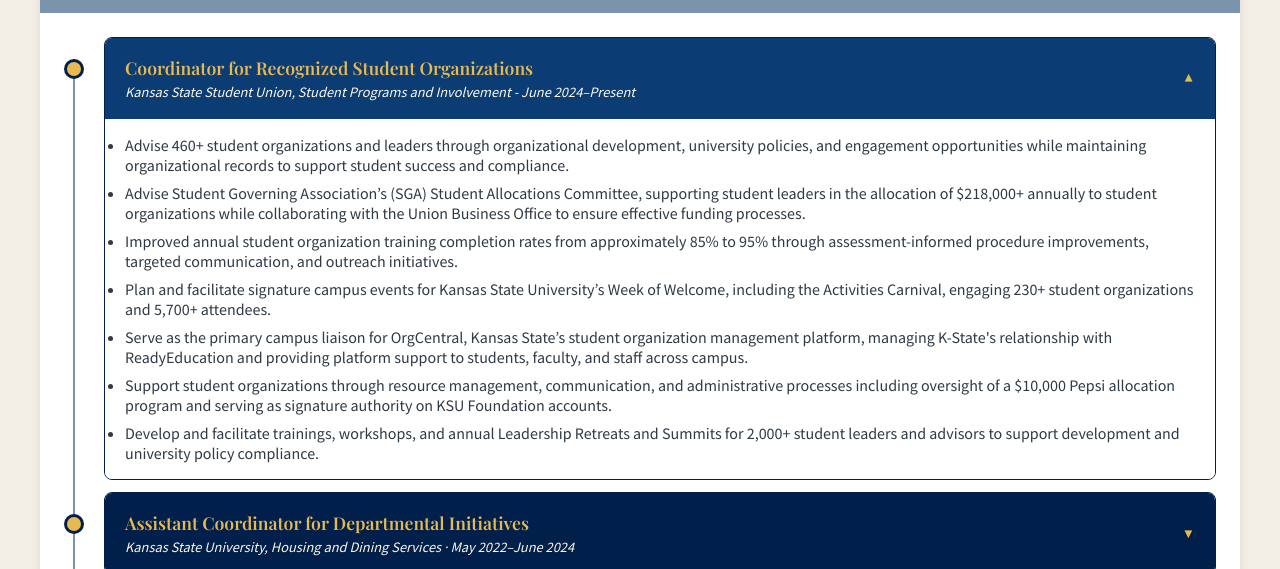
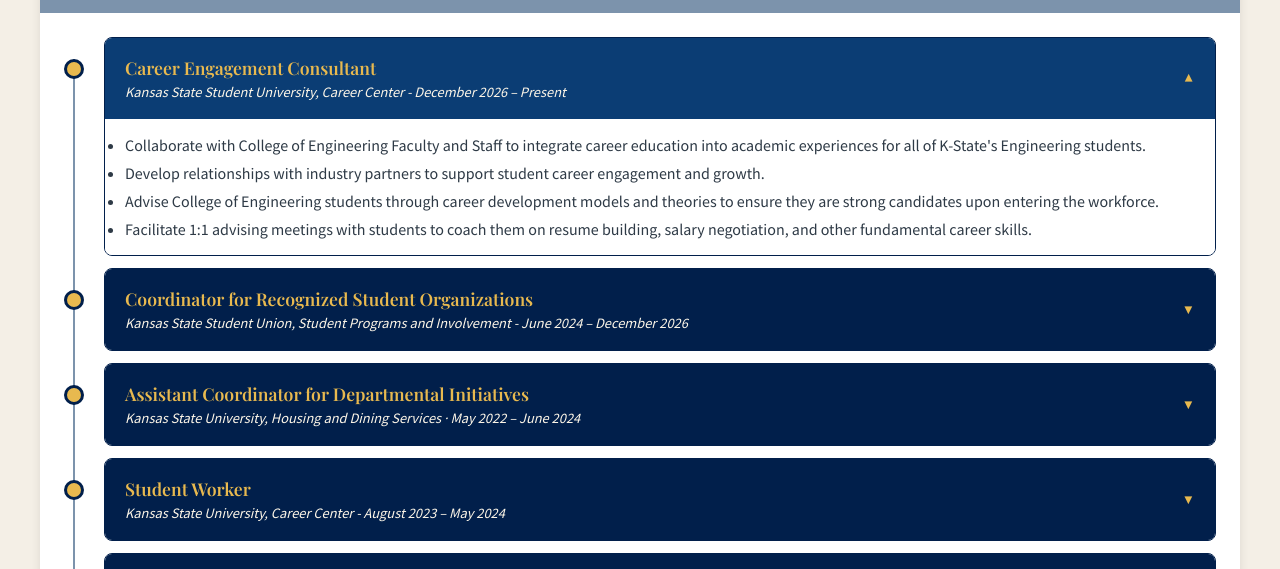
Before and after one commit to jdporter447/portfolio-site, a plain HTML site: page professional-experiences.html in a window 1280 px wide. Both pictures are taken after a click on the button 660 px from the left and 291 px from the top of the page. Shown: the part 213-782 px from the top of the page. Drawn offline with nearby package versions, Linux system fonts and the light colour scheme.

Commit message:
Fix date formatting in professional experiences
Updated date formats for various positions to include spaces around the dash.

```diff
--- a/professional-experiences.html
+++ b/professional-experiences.html
@@ -40,8 +40,29 @@
                             <div class="accordion-item">
                                 <button class="accordion-trigger" aria-expanded="false">
                                     <span class="accordion-trigger-text">
+                                        <strong>Career Engagement Consultant</strong>
+                                        <i>Kansas State Student University, Career Center - December 2026 – Present</i>
+                                    </span>
+                                    <span class="accordion-icon">▼</span>
+                                </button>
+                                <div class="accordion-panel">
+                                    <ul>
+                                        <li>Collaborate with College of Engineering Faculty and Staff to integrate career education into academic experiences for all of K-State's Engineering students.</li>
+                                        <li>Develop relationships with industry partners to support student career engagement and growth.</li>
+                                        <li>Advise College of Engineering students through career development models and theories to ensure they are strong candidates upon entering the workforce.</li>
+                                        <li>Facilitate 1:1 advising meetings with students to coach them on resume building, salary negotiation, and other fundamental career skills.</li>
+                                    </ul>
+                                </div>
+                            </div>
+                        </div>
+
+                        <div class="timeline-entry">
+                            <div class="timeline-dot"></div>
+                            <div class="accordion-item">
+                                <button class="accordion-trigger" aria-expanded="false">
+                                    <span class="accordion-trigger-text">
                                         <strong>Coordinator for Recognized Student Organizations</strong>
-                                        <i>Kansas State Student Union, Student Programs and Involvement - June 2024–Present</i>
+                                        <i>Kansas State Student Union, Student Programs and Involvement - June 2024 – December 2026</i>
                                     </span>
                                     <span class="accordion-icon">▼</span>
                                 </button>
@@ -65,7 +86,7 @@
                                 <button class="accordion-trigger" aria-expanded="false">
                                     <span class="accordion-trigger-text">
                                         <strong>Assistant Coordinator for Departmental Initiatives</strong>
-                                        <i>Kansas State University, Housing and Dining Services · May 2022–June 2024</i>
+                                        <i>Kansas State University, Housing and Dining Services · May 2022 – June 2024</i>
                                     </span>
                                     <span class="accordion-icon">▼</span>
                                 </button>
@@ -87,7 +108,7 @@
                                 <button class="accordion-trigger" aria-expanded="false">
                                     <span class="accordion-trigger-text">
                                         <strong>Student Worker</strong>
-                                        <i>Kansas State University, Career Center - August 2023–May 2024</i>
+                                        <i>Kansas State University, Career Center - August 2023 – May 2024</i>
                                     </span>
                                     <span class="accordion-icon">▼</span>
                                 </button>
@@ -106,7 +127,7 @@
                                 <button class="accordion-trigger" aria-expanded="false">
                                     <span class="accordion-trigger-text">
                                         <strong>Undergraduate Assistant Hall Director</strong>
-                                        <i>Indiana State University, Residence Life - July 2021–May 2022</i>
+                                        <i>Indiana State University, Residence Life - July 2021 – May 2022</i>
                                     </span>
                                     <span class="accordion-icon">▼</span>
                                 </button>
@@ -126,7 +147,7 @@
                                 <button class="accordion-trigger" aria-expanded="false">
                                     <span class="accordion-trigger-text">
                                         <strong>Resident Assistant</strong>
-                                        <i>Indiana State University, Residence Life - July 2020–June 2021</i>
+                                        <i>Indiana State University, Residence Life - July 2020 – June 2021</i>
                                     </span>
                                     <span class="accordion-icon">▼</span>
                                 </button>
@@ -145,7 +166,7 @@
                                 <button class="accordion-trigger" aria-expanded="false">
                                     <span class="accordion-trigger-text">
                                         <strong>Student Web Developer</strong>
-                                        <i>Indiana State University, University Marketing - August 2018–May 2022</i>
+                                        <i>Indiana State University, University Marketing - August 2018 – May 2022</i>
                                     </span>
                                     <span class="accordion-icon">▼</span>
                                 </button>
```
